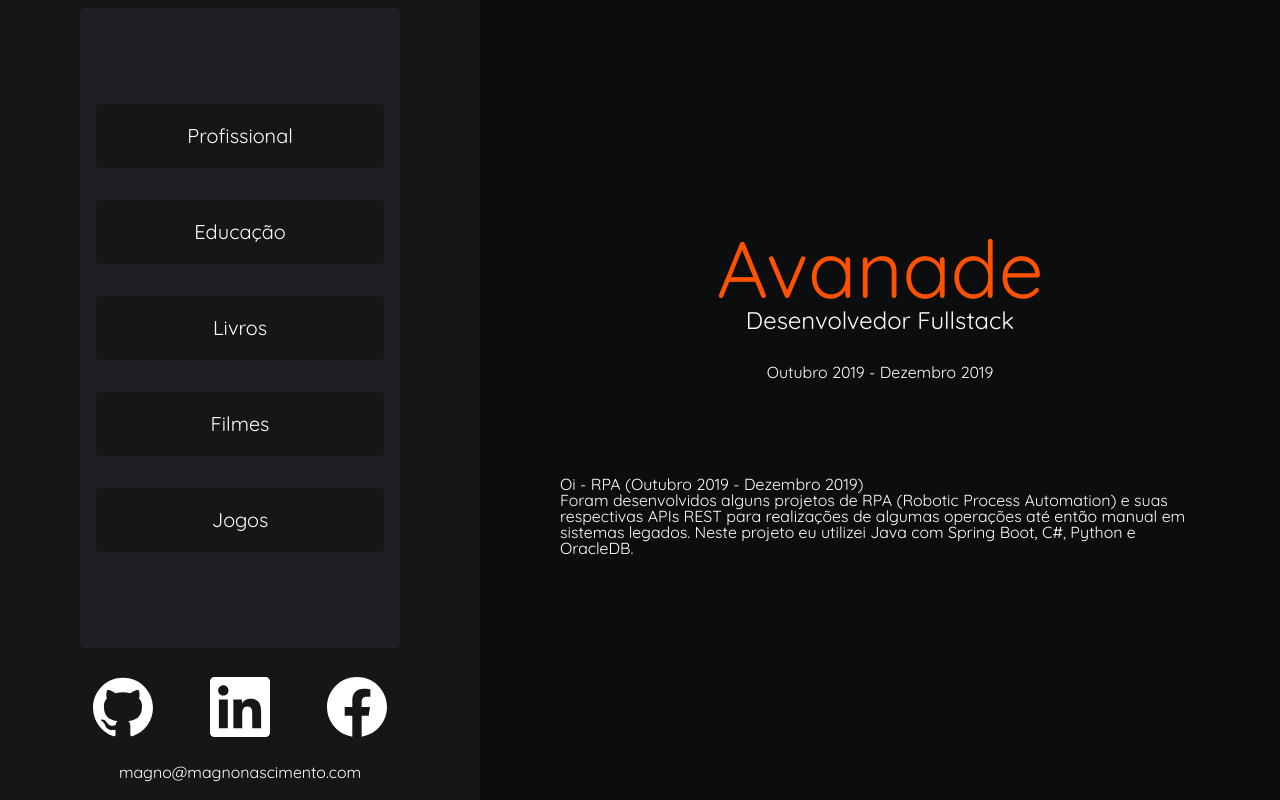
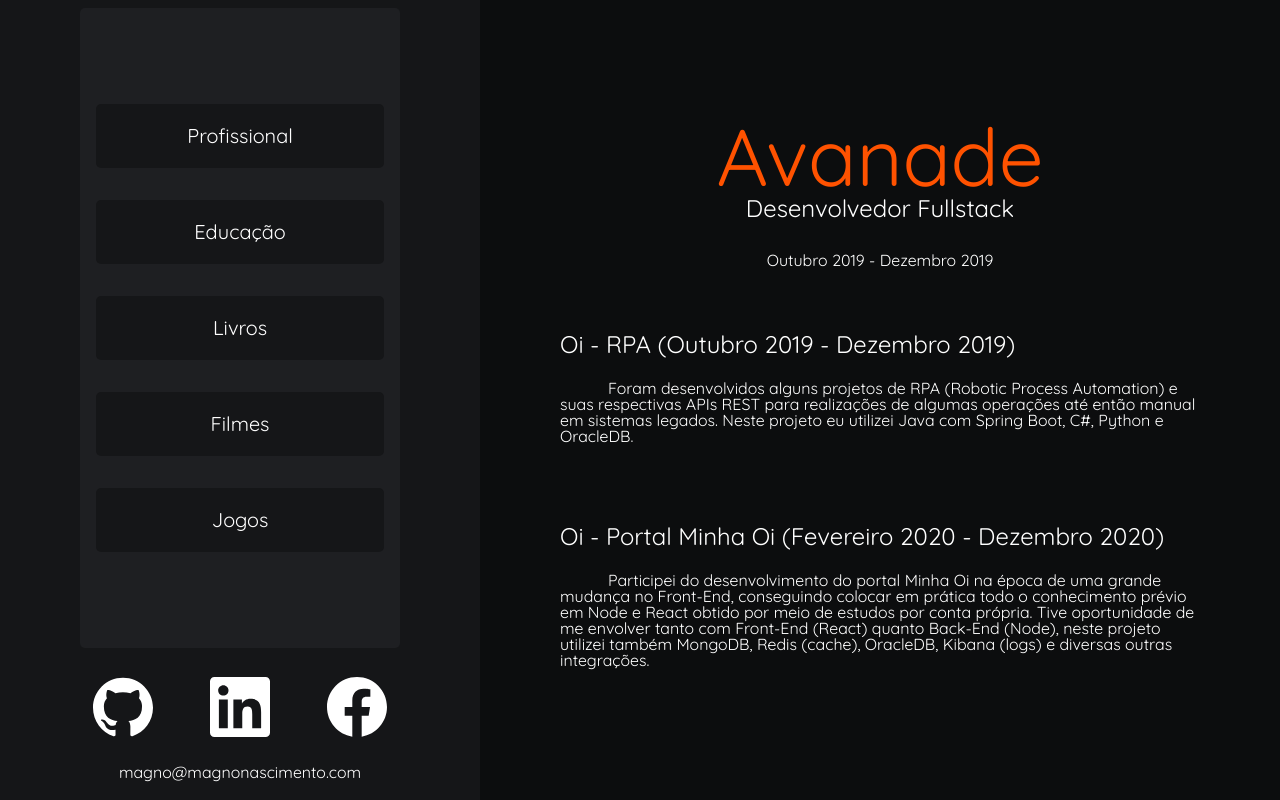
Before and after one commit to magnonasc/com.magnonascimento-next, a Next.js app: page /professional in a window 1280 px wide. Built offline with nearby package versions, Linux system fonts and the light colour scheme.

Commit message:
Changed pages structure

```diff
--- a/package.json
+++ b/package.json
@@ -11,11 +11,13 @@
     "next": "10.0.3",
     "react": "17.0.1",
     "react-dom": "17.0.1",
+    "react-scroll": "^1.8.1",
     "styled-components": "^5.2.1"
   },
   "devDependencies": {
     "@types/node": "^14.14.10",
     "@types/react": "^17.0.0",
+    "@types/react-scroll": "^1.8.2",
     "@types/styled-components": "^5.1.4",
     "@typescript-eslint/eslint-plugin": "^4.8.2",
     "@typescript-eslint/parser": "^4.8.2",
--- a/src/components/atoms/ContentContainer.tsx
+++ b/src/components/atoms/ContentContainer.tsx
@@ -2,18 +2,20 @@ import { FC, HTMLAttributes } from 'react';
 import styled from 'styled-components';
 
 interface ContentContainerProps extends HTMLAttributes<HTMLElement> {
+    centralize?: boolean;
     centralizeMobile?: boolean;
 }
 
 const ContentContainer: FC<ContentContainerProps> = styled.main<ContentContainerProps>`
     display: flex;
+    flex-direction: column;
     flex: 3;
     max-width: calc(100vw - 30rem);
     min-width: 25rem;
-    justify-content: center;
+    justify-content: ${({ centralize }: ContentContainerProps) => (centralize ? 'center' : 'flex-start')};
     align-items: center;
 
-    @media(max-width: 768px) {
+    @media (max-width: 768px) {
         align-items: ${({ centralizeMobile }: ContentContainerProps) => (centralizeMobile ? 'center' : 'flex-start')};
         min-height: calc(100vh - 5rem);
         min-width: 20rem;
--- a/src/components/atoms/Text.tsx
+++ b/src/components/atoms/Text.tsx
@@ -22,6 +22,7 @@ export const Heading6: FC<HTMLAttributes<HTMLSpanElement>> = styled.h6<HTMLAttri
 
 export const Paragraph: FC<HTMLAttributes<HTMLSpanElement>> = styled.p<HTMLAttributes<HTMLSpanElement>>`
     ${({ theme }) => theme && `color: ${theme.colors.text.primary}`};
+    text-indent: 3rem;
 `;
 
 export const Span: FC<HTMLAttributes<HTMLSpanElement>> = styled.span<HTMLAttributes<HTMLSpanElement>>`
--- a/src/components/molecules/JobInfo.tsx
+++ b/src/components/molecules/JobInfo.tsx
@@ -1,6 +1,6 @@
-import { FC } from 'react';
+import { FC, HTMLAttributes } from 'react';
 import styled from 'styled-components';
-import { Heading1, Heading2, Heading3, Paragraph } from '../atoms/Text';
+import { Heading1, Heading2, Heading3, Heading4, Paragraph as ProjectDescription } from '../atoms/Text';
 
 const CompanyName = styled(Heading1)`
     color: #ff5200;
@@ -31,8 +31,17 @@ const JobPeriod = styled(Heading3)`
     margin-top: 2rem;
 `;
 
-const Description = styled.div`
-    margin-top: 5rem;
+const ProjectTitle = styled(Heading4)`
+    margin-top: 3rem;
+    margin-bottom: 1.5rem;
+    font-size: 1.5rem;
+
+    @media (max-width: 768px) {
+        font-size: 1.25rem;
+    }
+`;
+
+const JobDescription = styled.div`
     min-width: 20rem;
     max-width: 80%;
     padding: 1rem;
@@ -41,29 +50,30 @@ const Description = styled.div`
     @media (max-width: 768px) {
         min-width: 16rem;
         width: 80vw;
-        height: 20rem;
     }
 `;
 
-interface Props {
+interface Props extends HTMLAttributes<HTMLDivElement> {
     companyName: string;
     jobTitle: string;
     jobPeriod: string;
+    jobProjects: {
+        projectTitle: string;
+        projectDescription: string;
+    }[];
 }
 
-const JobInfo: FC<Props> = ({ companyName, jobTitle, jobPeriod }: Props) => (
-    <Container>
+const JobInfo: FC<Props> = ({ id, companyName, jobTitle, jobPeriod, jobProjects, className }: Props) => (
+    <Container className={className} id={id}>
         <CompanyName>{companyName}</CompanyName>
         <JobTitle>{jobTitle}</JobTitle>
         <JobPeriod>{jobPeriod}</JobPeriod>
-        <Description>
-            <Heading1>Oi - RPA (Outubro 2019 - Dezembro 2019)</Heading1>
-            <Paragraph>
-                Foram desenvolvidos alguns projetos de RPA (Robotic Process Automation) e suas respectivas APIs REST
-                para realizações de algumas operações até então manual em sistemas legados. Neste projeto eu utilizei
-                Java com Spring Boot, C#, Python e OracleDB.
-            </Paragraph>
-        </Description>
+        {jobProjects.map(({ projectTitle, projectDescription }) => (
+            <JobDescription key={projectTitle}>
+                <ProjectTitle>{projectTitle}</ProjectTitle>
+                <ProjectDescription>{projectDescription}</ProjectDescription>
+            </JobDescription>
+        ))}
     </Container>
 );
 
--- a/src/components/templates/Masterpage.tsx
+++ b/src/components/templates/Masterpage.tsx
@@ -1,4 +1,4 @@
-import { FC, HTMLAttributes, ReactNode } from 'react';
+import { DOMAttributes, FC, HTMLAttributes } from 'react';
 import styled from 'styled-components';
 import ContentContainer from '../atoms/ContentContainer';
 import Sidebar from '../organisms/Sidebar';
@@ -16,20 +16,23 @@ const MasterContainer: FC<HTMLAttributes<HTMLDivElement>> = styled.div<HTMLAttri
     }
 `;
 
-interface MasterpageProps {
-    children: ReactNode;
+interface MasterpageProps extends DOMAttributes<HTMLDivElement> {
+    centralize?: boolean;
     centralizeMobile?: boolean;
 }
 
-const Masterpage: FC<MasterpageProps> = ({ children, centralizeMobile }: MasterpageProps) => (
+const Masterpage: FC<MasterpageProps> = ({ children, centralizeMobile, centralize, ...props }: MasterpageProps) => (
     <MasterContainer>
         <Sidebar />
-        <ContentContainer centralizeMobile={centralizeMobile}>{children}</ContentContainer>
+        <ContentContainer centralize={centralize} centralizeMobile={centralizeMobile} {...props}>
+            {children}
+        </ContentContainer>
     </MasterContainer>
 );
 
 Masterpage.defaultProps = {
-    centralizeMobile: false
+    centralizeMobile: false,
+    centralize: false
 };
 
 export default Masterpage;
--- a/src/pages/books/index.tsx
+++ b/src/pages/books/index.tsx
@@ -13,7 +13,7 @@ const WelcomingText: FC<HTMLAttributes<HTMLSpanElement>> = styled(Span)`
 `;
 
 const Books: FC<HTMLAttributes<HTMLDivElement> > = () => (
-    <MasterPage centralizeMobile>
+    <MasterPage centralize centralizeMobile>
         <WelcomingText>Em construção!</WelcomingText>
     </MasterPage>
 );
--- a/src/pages/education/index.tsx
+++ b/src/pages/education/index.tsx
@@ -13,7 +13,7 @@ const WelcomingText: FC<HTMLAttributes<HTMLSpanElement>> = styled(Span)`
 `;
 
 const Education: FC<HTMLAttributes<HTMLDivElement>> = () => (
-    <MasterPage centralizeMobile>
+    <MasterPage centralize centralizeMobile>
         <WelcomingText>Em construção!</WelcomingText>
     </MasterPage>
 );
--- a/src/pages/games/index.tsx
+++ b/src/pages/games/index.tsx
@@ -13,7 +13,7 @@ const WelcomingText: FC<HTMLAttributes<HTMLSpanElement>> = styled(Span)`
 `;
 
 const Games: FC<HTMLAttributes<HTMLDivElement>> = () => (
-    <MasterPage centralizeMobile>
+    <MasterPage centralize centralizeMobile>
         <WelcomingText>Em construção!</WelcomingText>
     </MasterPage>
 );
--- a/src/pages/index.tsx
+++ b/src/pages/index.tsx
@@ -30,7 +30,7 @@ const Home: FC = () => {
                 <link rel="icon" href="/favicon.ico" />
             </Head>
 
-            <Masterpage centralizeMobile>
+            <Masterpage centralize centralizeMobile>
                 <WelcomingText>
                     <BigText>Olá,</BigText>
                     seja bem vindo!
--- a/src/pages/movies/index.tsx
+++ b/src/pages/movies/index.tsx
@@ -13,7 +13,7 @@ const WelcomingText: FC<HTMLAttributes<HTMLSpanElement>> = styled(Span)`
 `;
 
 const Movies: FC<HTMLAttributes<HTMLDivElement>> = () => (
-    <MasterPage centralizeMobile>
+    <MasterPage centralize centralizeMobile>
         <WelcomingText>Em construção!</WelcomingText>
     </MasterPage>
 );
--- a/src/pages/professional/index.tsx
+++ b/src/pages/professional/index.tsx
@@ -1,11 +1,27 @@
 import { FC, HTMLAttributes } from 'react';
+import styled from 'styled-components';
 import JobInfo from '../../components/molecules/JobInfo';
 import MasterPage from '../../components/templates/Masterpage';
+import jobInfoData from './jobsInfoData_pt-BR.json';
 
-const Professional: FC<HTMLAttributes<HTMLDivElement>> = () => (
-    <MasterPage>
-        <JobInfo companyName="Avanade" jobTitle="Desenvolvedor Fullstack" jobPeriod="Outubro 2019 - Dezembro 2019" />
-    </MasterPage>
-);
+const JobInfoContainer = styled(JobInfo)`
+    min-height: 100vh;
+`;
+
+const Professional: FC<HTMLAttributes<HTMLDivElement>> = () => {
+    return (
+        <MasterPage>
+            {jobInfoData.map(({ id, companyName, jobTitle, jobPeriod, jobProjects }) => (
+                <JobInfoContainer
+                    key={id}
+                    companyName={companyName}
+                    jobTitle={jobTitle}
+                    jobPeriod={jobPeriod}
+                    jobProjects={jobProjects}
+                />
+            ))}
+        </MasterPage>
+    );
+};
 
 export default Professional;
--- /dev/null
+++ b/src/pages/professional/jobsInfoData_pt-BR.json
@@ -0,0 +1,18 @@
+[
+    {
+        "id": "avanade-oct2019-dec2019",
+        "companyName": "Avanade",
+        "jobTitle": "Desenvolvedor Fullstack",
+        "jobPeriod": "Outubro 2019 - Dezembro 2019",
+        "jobProjects": [
+            {
+                "projectTitle": "Oi - RPA (Outubro 2019 - Dezembro 2019)",
+                "projectDescription": "Foram desenvolvidos alguns projetos de RPA (Robotic Process Automation) e suas respectivas APIs REST para realizações de algumas operações até então manual em sistemas legados. Neste projeto eu utilizei Java com Spring Boot, C#, Python e OracleDB."
+            },
+            {
+                "projectTitle": "Oi - Portal Minha Oi (Fevereiro 2020 - Dezembro 2020)",
+                "projectDescription": "Participei do desenvolvimento do portal Minha Oi na época de uma grande mudança no Front-End, conseguindo colocar em prática todo o conhecimento prévio em Node e React obtido por meio de estudos por conta própria. Tive oportunidade de me envolver tanto com Front-End (React) quanto Back-End (Node), neste projeto utilizei também MongoDB, Redis (cache), OracleDB, Kibana (logs) e diversas outras integrações."
+            }
+        ]
+    }
+]
```
Also changed, not shown: 1 other file (tests, documents, lock files or other folders).
